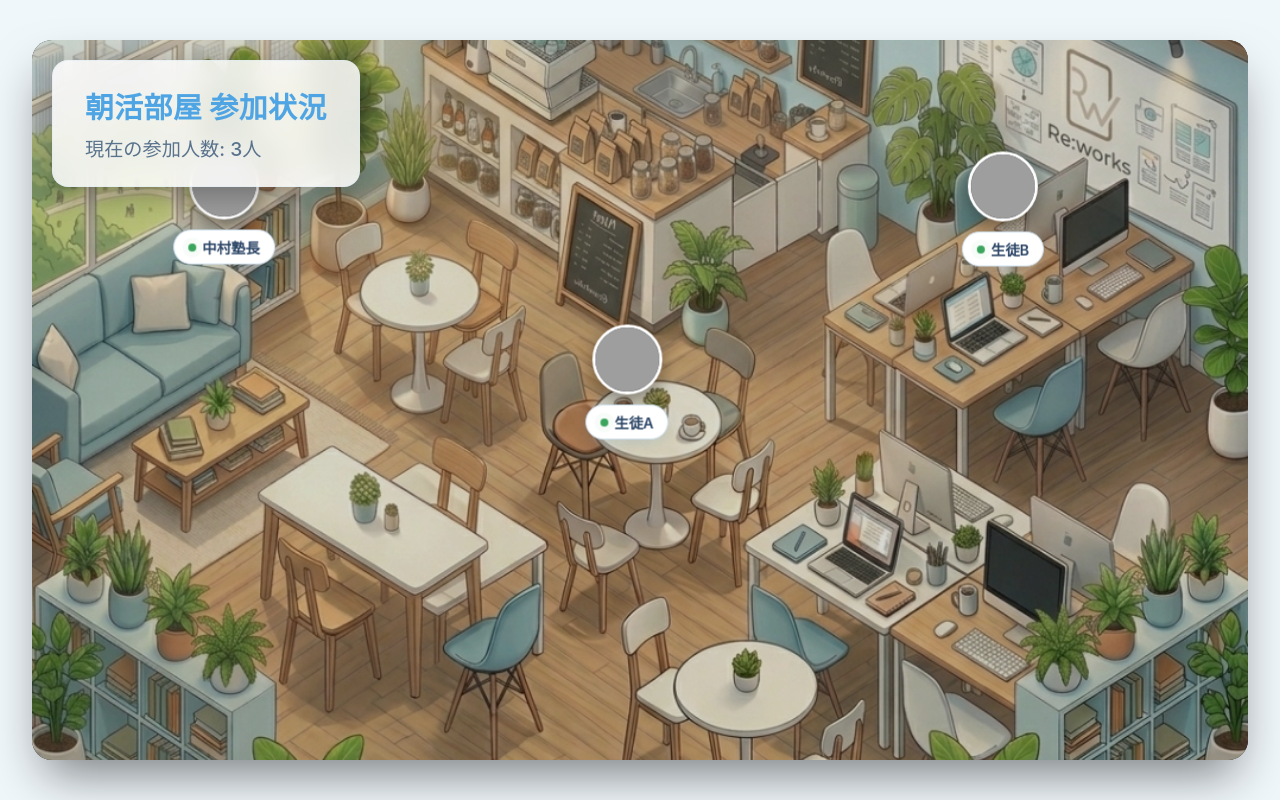
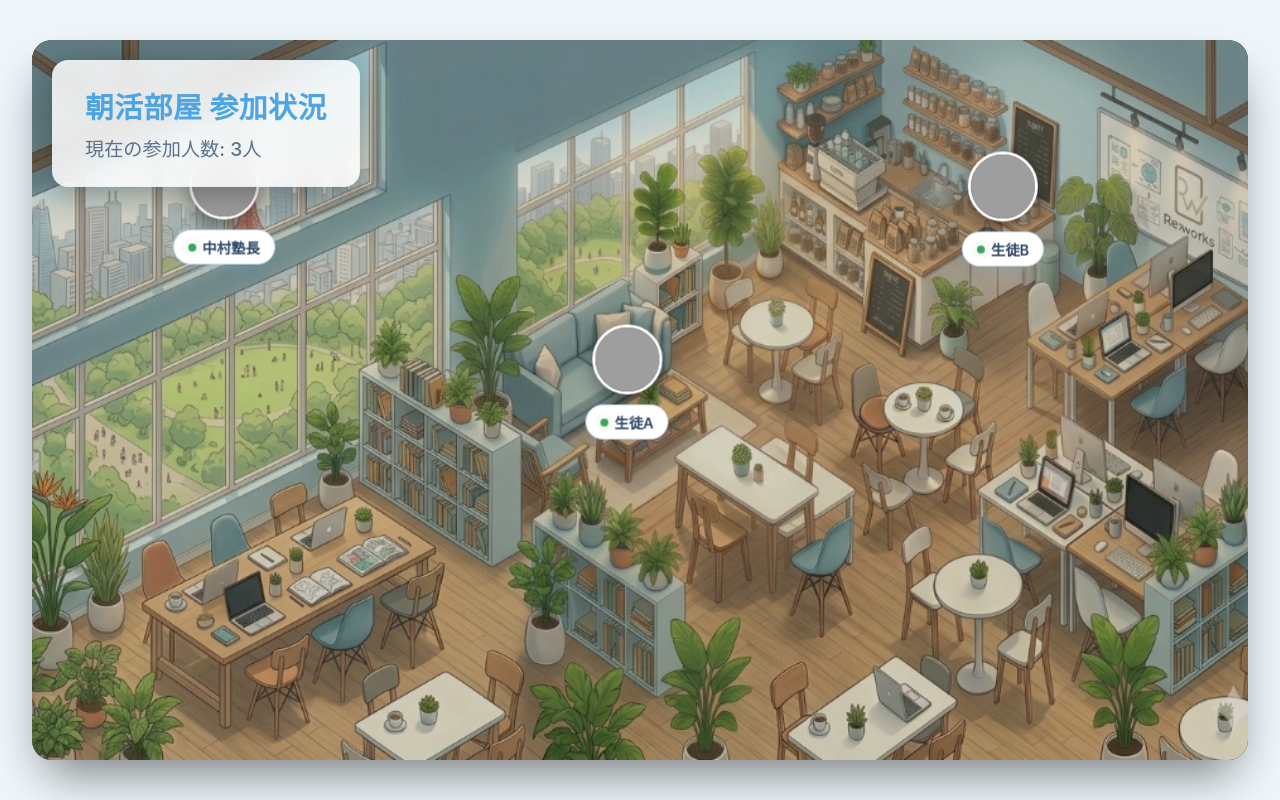
Before and after one commit to baseball0109101211-dot/morning-room, a website: page public/index.html in a window 1280 px wide. Drawn offline with Linux system fonts and the light colour scheme; no server answers; grey boxes are pictures that could not be loaded.

Commit message:
feat(bg): アイソメトックスタイルの最終背景へ差し替え

```diff
--- a/public/index.html
+++ b/public/index.html
@@ -11,7 +11,7 @@
         <!-- 背景になるマップエリア -->
         <div class="map-area" id="map-area">
             <!-- 任意の背景画像（中村さんの好きな画像に差し替えられます） -->
-            <img src="bg-reworks-final-v2.jpg" alt="Background Map" class="background-img" id="bg-image">
+            <img src="bg-reworks-final-v3.jpg" alt="Background Map" class="background-img" id="bg-image">
 
             <!-- アイコンが展開されるレイヤー -->
             <div id="avatars-layer" class="avatars-layer"></div>
```
Also changed, not shown: public/bg-reworks-final-v3.jpg (added).
